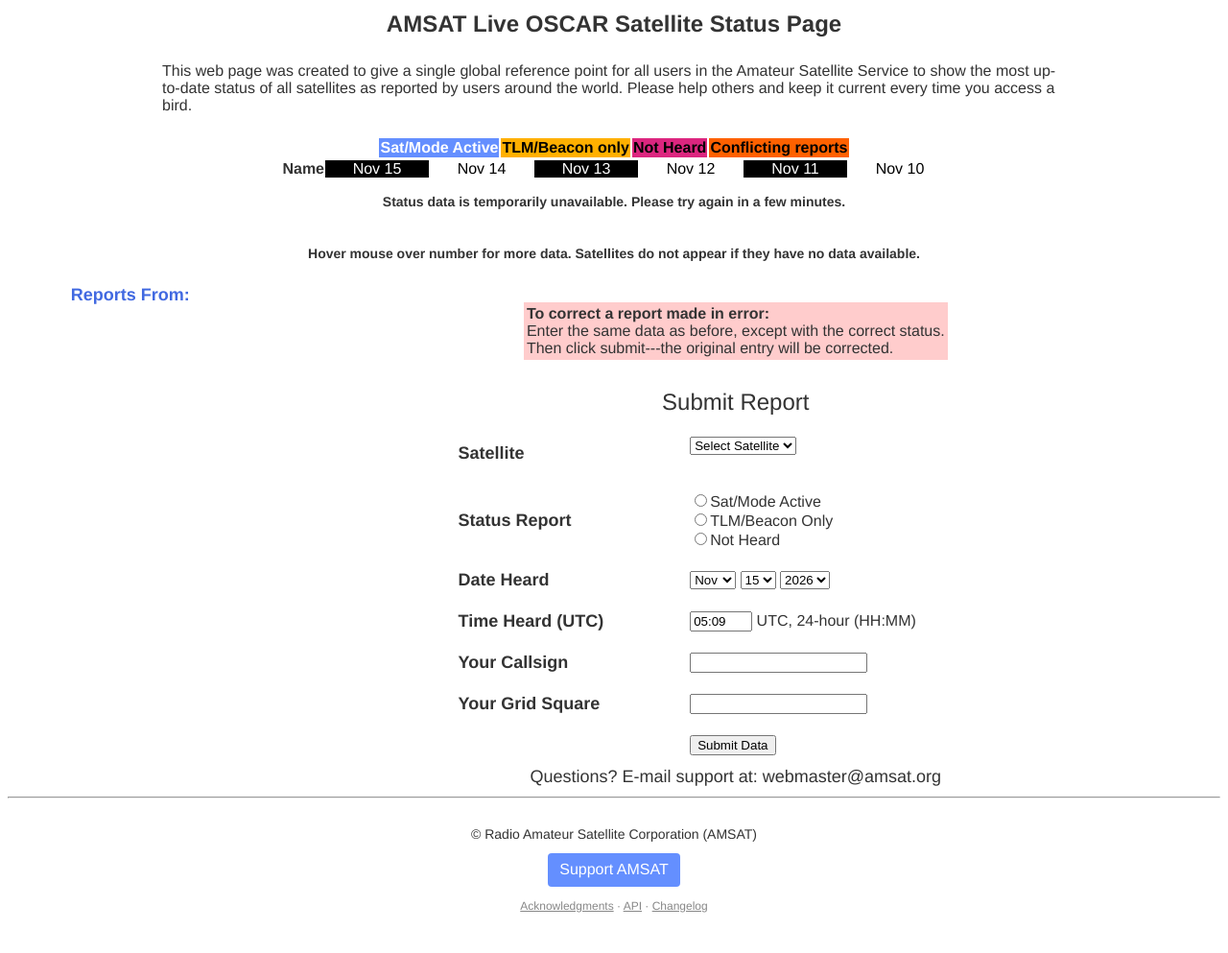
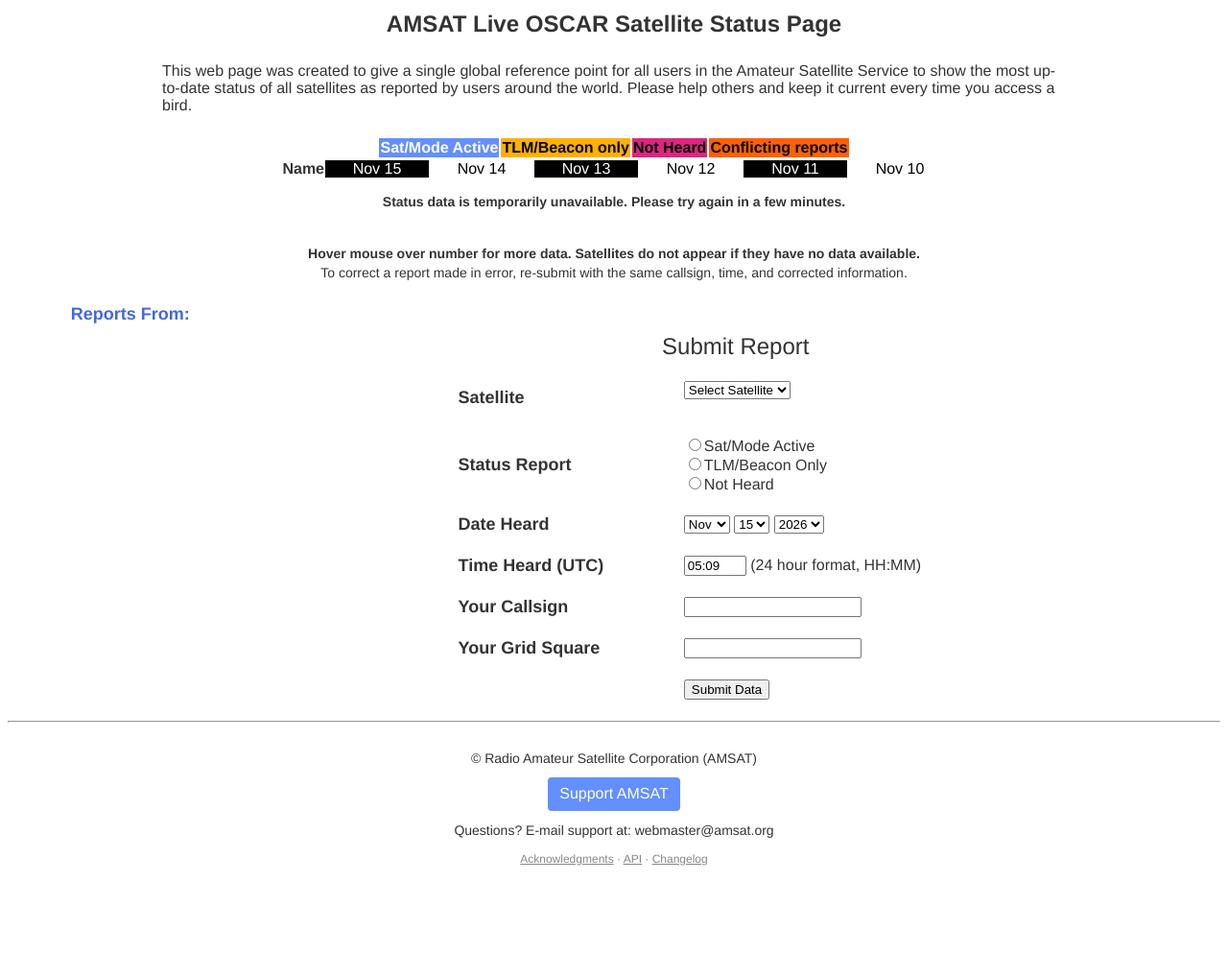
Before and after one commit to AMSAT-NA/satellite-status, a PHP site: page /frontend/v1/index.php in a window 1280 px wide. Shown: the whole page at 96% size. After the commit the page ends 902 px from the top, so only its background shows below. Run offline with PHP 8.4, Linux system fonts and the light colour scheme.

Commit message:
Minor UI updates: footer contact line, API link tab, time hint, correction note (#73)
* Footer: support e-mail line under Support AMSAT; API link opens in a new tab

Co-Authored-By: Claude Opus 5.5 <noreply@anthropic.com>
Claude-Session: https://claude.ai/code/session_01LP2v63BXvti7oz5gHSHLNj

* CHANGELOG: PR #73

Co-Authored-By: Claude Opus 5.5 <noreply@anthropic.com>
Claude-Session: https://claude.ai/code/session_01LP2v63BXvti7oz5gHSHLNj

* CHANGELOG: date PR #72 by its merge date (2026-11-15)

Co-Authored-By: Claude Opus 5.5 <noreply@anthropic.com>
Claude-Session: https://claude.ai/code/session_01LP2v63BXvti7oz5gHSHLNj

* CHANGELOG: date PR #71 by its merge date (2026-11-14)

Co-Authored-By: Claude Opus 5.5 <noreply@anthropic.com>
Claude-Session: https://claude.ai/code/session_01LP2v63BXvti7oz5gHSHLNj

* Submit form: shorter time hint; correction note as one line under the hover hint

Co-Authored-By: Claude Opus 5.5 <noreply@anthropic.com>
Claude-Session: https://claude.ai/code/session_01LP2v63BXvti7oz5gHSHLNj

* Correction note: same callsign, time, and corrected information

Co-Authored-By: Claude Opus 5.5 <noreply@anthropic.com>
Claude-Session: https://claude.ai/code/session_01LP2v63BXvti7oz5gHSHLNj

---------

Co-authored-by: Claude <noreply@anthropic.com>

```diff
--- a/frontend/v1/index.php
+++ b/frontend/v1/index.php
@@ -757,6 +757,7 @@ if (!$bStatusDataAvailable)
 
 <br>
 <center><b>Hover mouse over number for more data. Satellites do not appear if they have no data available.</b>
+<br>To correct a report made in error, re-submit with the same callsign, time, and corrected information.
 </center>
 
 <br>
@@ -792,17 +793,6 @@ foreach (array_keys($aLastReport) as $sCallsign)
 <td width="80%" align="center" valign="top">
 <br>
 
-<center>
-<table bgcolor=ffcccc>
-<tr><td>
-<b>To correct a report made in error:</b>
-<br>Enter the same data as before, except with the correct status.
-<br>Then click submit---the original entry will be corrected.
-</td></tr>
-</table>
-</center>
-
-<br>
 <table width="60%" cellpadding=10 border=0>
 <tr><td colspan=2 align="center">
 <Font size=5>Submit Report</font>
@@ -910,7 +900,7 @@ if ($aCatalog === null) {
 <input type="text" name="SatTime" value="<?php echo date("H:i"); ?>"
        pattern="([01]?[0-9]|2[0-3]):[0-5][0-9]" inputmode="numeric"
        maxlength="5" size="5" placeholder="HH:MM" required
-       title="24-hour UTC time, HH:MM (e.g. 14:30 or 9:05)"> UTC, 24-hour (HH:MM)
+       title="24-hour UTC time, HH:MM (e.g. 14:30 or 9:05)"> (24 hour format, HH:MM)
 </td></tr>
 
 <tr>
@@ -940,10 +930,6 @@ if ($aCatalog === null) {
 </td></tr>
 </table>
 
-<div class="contact_support">
-<span style="font-size:18px;">Questions? E-mail support at: webmaster@amsat.org</span>
-</div>
-
 <!--- main layout table-->
 </td>
 </tr>
--- a/frontend/v1/lib/footer.php
+++ b/frontend/v1/lib/footer.php
@@ -1,8 +1,8 @@
 <?php
 /*
  * Page footer shared by index.php and submit.php: copyright, the Support
- * AMSAT button, deploy info and the Acknowledgments / API / Changelog
- * links. Expects $appCommitSha and $appDeployedAt from config.php.
+ * AMSAT button, the support e-mail line, deploy info and the
+ * Acknowledgments / API / Changelog links (each opens in a new tab). Expects $appCommitSha and $appDeployedAt from config.php.
  */
 ?>
 <hr>
@@ -12,5 +12,6 @@
 <div class="paypal_button" style="margin-top:10px;">
 <a href="https://www.amsat.org/donations/amsat-general-fund-donations/" style="display:inline-block;padding:6px 12px;background-color:#648fff;color:#ffffff;text-decoration:none;border-radius:4px;font-size:16px;">Support AMSAT</a>
 </div>
-<p style="font-size:12px;color:#888;"><?php if ($appCommitSha !== null && $appDeployedAt !== null): ?>Last updated <?php echo htmlspecialchars(date('m/d/Y H:i', strtotime($appDeployedAt))); ?> UTC (commit <?php echo htmlspecialchars(substr($appCommitSha, 0, 7)); ?>) &middot; <?php endif; ?><a href="https://github.com/AMSAT-NA/satellite-status/blob/main/ACKNOWLEDGMENTS.md" target="_blank" rel="noopener" style="color:#888;">Acknowledgments</a> &middot; <a href="/api/v1/overview.php" style="color:#888;">API</a> &middot; <a href="https://github.com/AMSAT-NA/satellite-status/blob/main/CHANGELOG" target="_blank" rel="noopener" style="color:#888;">Changelog</a></p>
+<div class="contact_support" style="margin-top:10px;font-size:14px;">Questions? E-mail support at: webmaster@amsat.org</div>
+<p style="font-size:12px;color:#888;"><?php if ($appCommitSha !== null && $appDeployedAt !== null): ?>Last updated <?php echo htmlspecialchars(date('m/d/Y H:i', strtotime($appDeployedAt))); ?> UTC (commit <?php echo htmlspecialchars(substr($appCommitSha, 0, 7)); ?>) &middot; <?php endif; ?><a href="https://github.com/AMSAT-NA/satellite-status/blob/main/ACKNOWLEDGMENTS.md" target="_blank" rel="noopener" style="color:#888;">Acknowledgments</a> &middot; <a href="/api/v1/overview.php" target="_blank" rel="noopener" style="color:#888;">API</a> &middot; <a href="https://github.com/AMSAT-NA/satellite-status/blob/main/CHANGELOG" target="_blank" rel="noopener" style="color:#888;">Changelog</a></p>
 <br>
```
Also changed, not shown: tests/StatusPageViaApiTest.php (+30 -2 lines), 1 other file.
